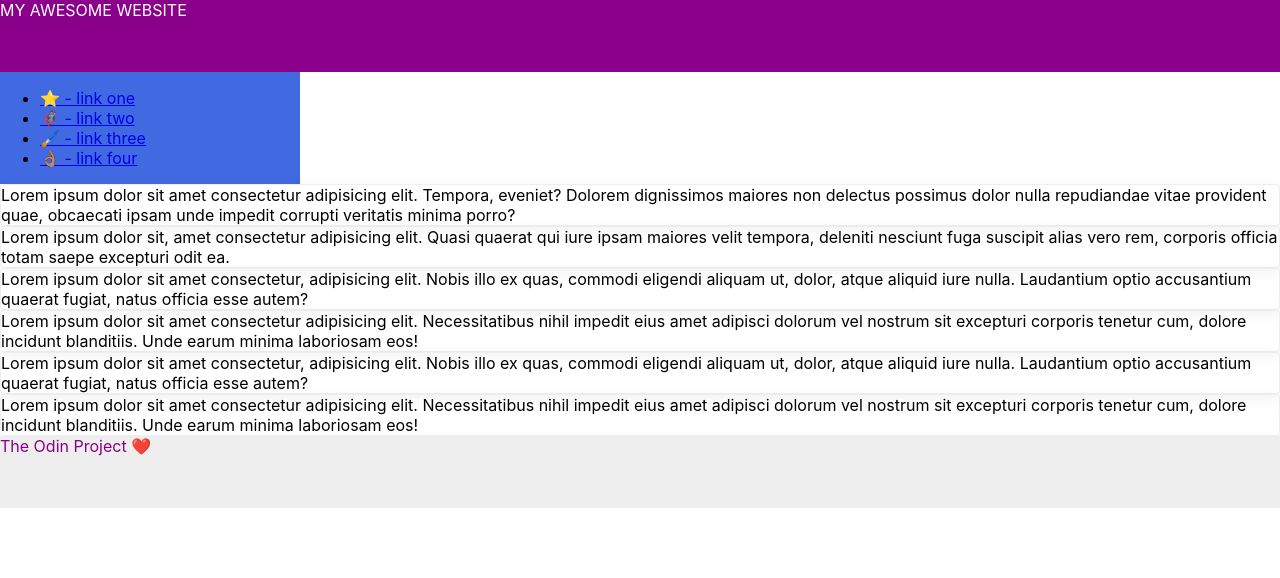
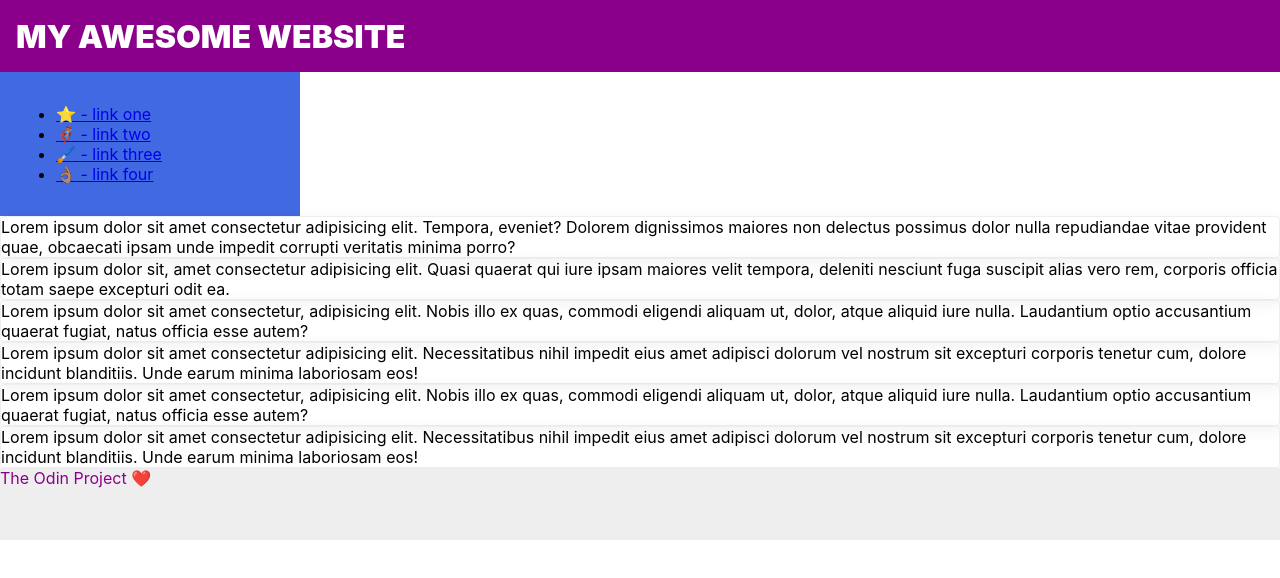
Before and after one commit to baylerblanchard/TheOdinProject, a plain HTML site: page css-work/flexboxwork7/index.html in a window 1280 px wide. Drawn offline with Linux system fonts and the light colour scheme.

Commit message:
added css for header body and sidebar

```diff
--- a/css-work/flexboxwork7/style.css
+++ b/css-work/flexboxwork7/style.css
@@ -34,3 +34,21 @@ body{
   display: flex;
   flex-direction: column;
 }
+
+.header {
+  display: flex;
+  align-items: center;
+  padding: 0 16px;
+  font-size: 32px;
+  font-weight: 900;
+}
+
+.body{
+  flex: 1;
+  display: flex;
+}
+
+.sidebar{
+  flex-shrink: 0;
+  padding: 16px;
+}
```
